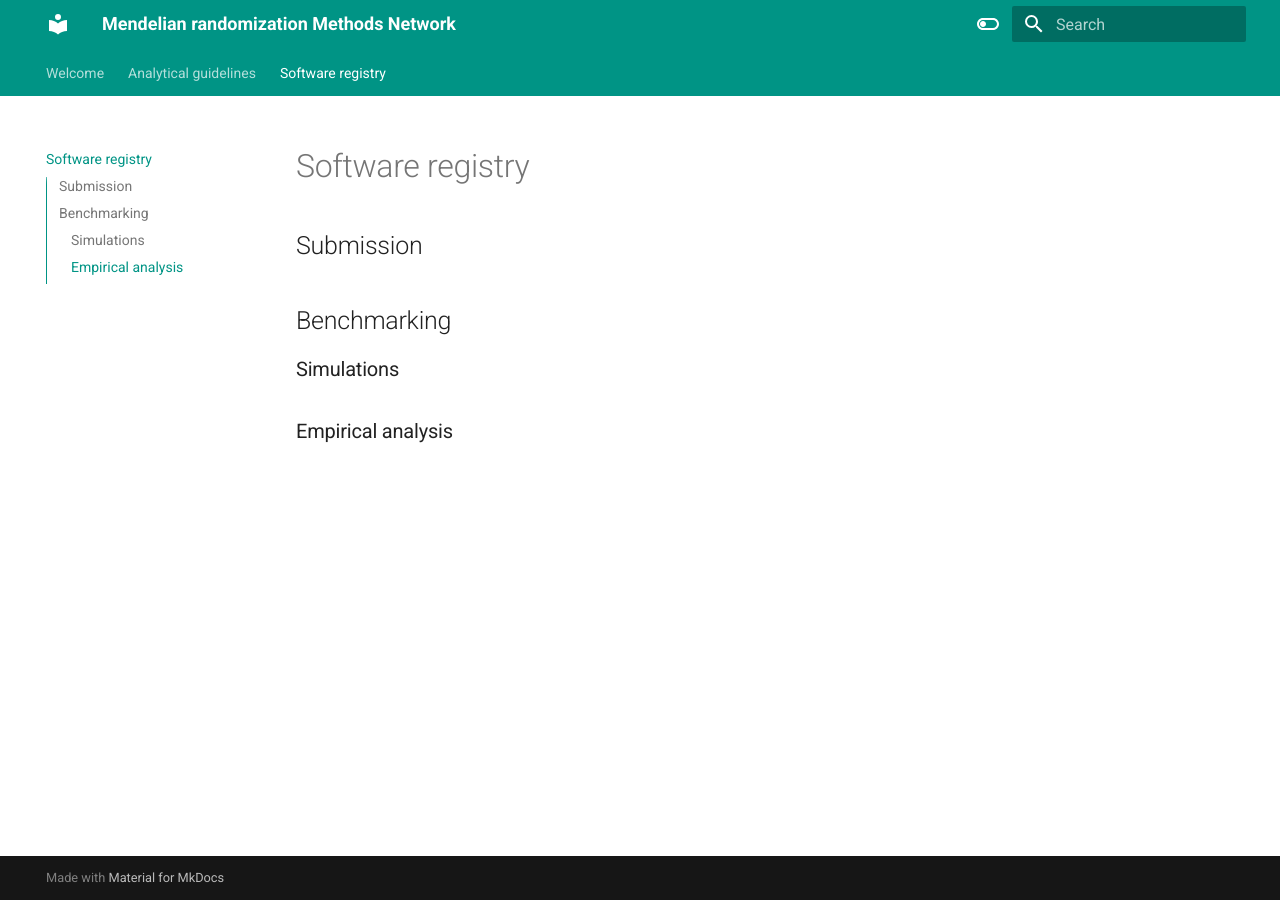
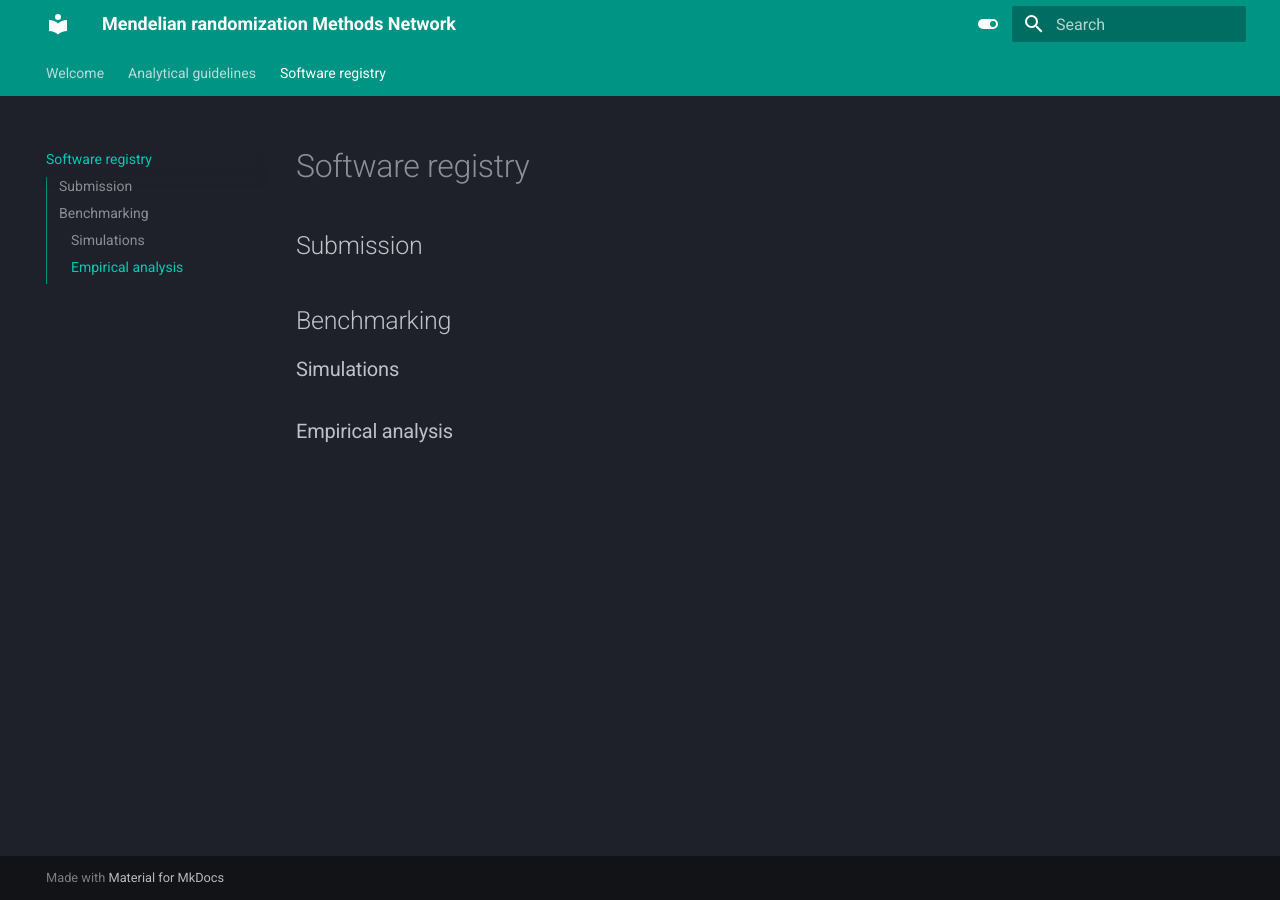
Before and after one commit to open-mr-project/open-mr-project.github.io, an MkDocs documentation site: the page built from docs/software-registry.md, in a window 1280 px wide. Built offline with MkDocs 1.6.1 and Material for MkDocs 9.7.7, drawn with Linux system fonts in a browser that asks for light colours.

Commit message:
Swap which scheme used first

```diff
--- a/mkdocs.yml
+++ b/mkdocs.yml
@@ -13,18 +13,18 @@ theme:
     - content.code.copy
   language: en
   palette:
+    - scheme: slate
+      toggle:
+        icon: material/toggle-switch
+        name: Switch to light mode
+      primary: teal
+      accent: lime
     - scheme: default
       toggle:
         icon: material/toggle-switch-off-outline
         name: Switch to dark mode
       primary: teal
       accent: purple
-    - scheme: slate
-      toggle:
-        icon: material/toggle-switch
-        name: Switch to light mode
-      primary: teal
-      accent: lime
 
 markdown_extensions:
   - pymdownx.highlight:
```
